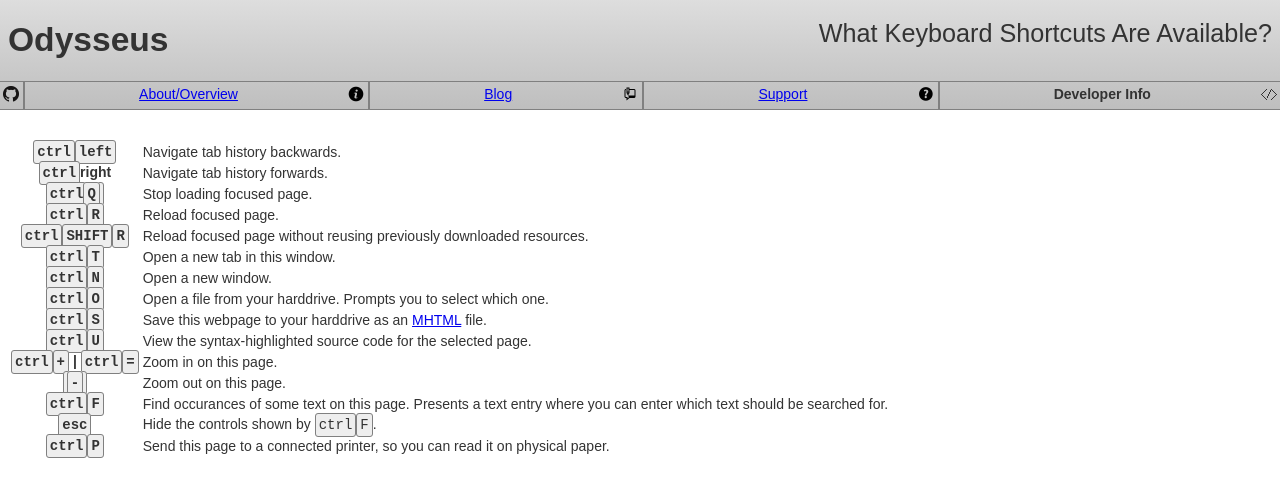
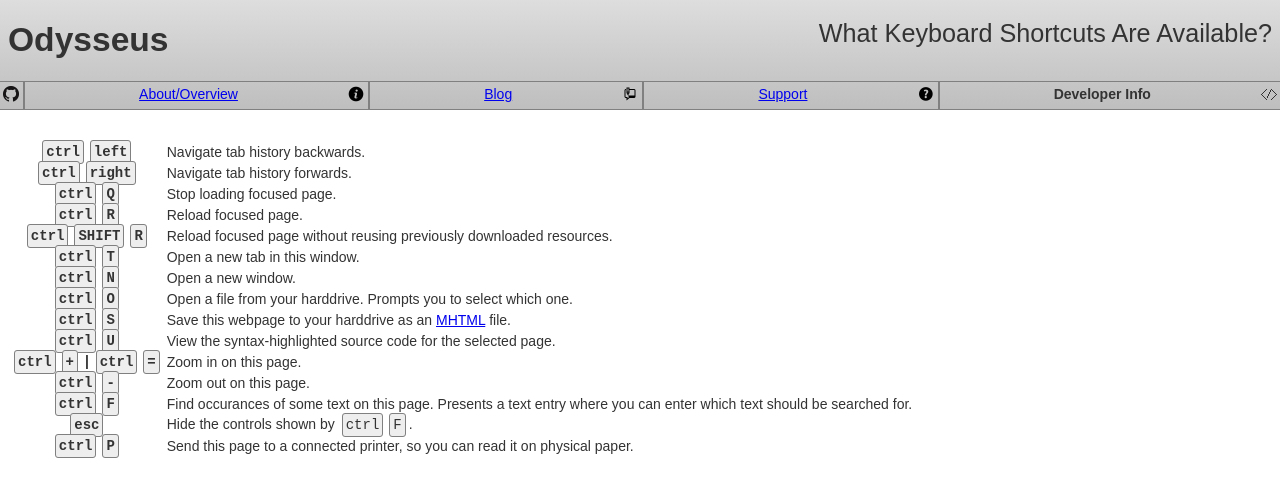
Before and after one commit to alcinnz/Odysseus-support, a Jekyll site: the page built from _guides/keyboard-shortcuts.html, in a window 1280 px wide. Shown: the top 497 px of the page. Built offline with Jekyll 4.4.1, drawn with Linux system fonts in a browser that asks for light colours.

Commit message:
Correct markup and add yet more whitespace

```diff
--- a/_guides/keyboard-shortcuts.html
+++ b/_guides/keyboard-shortcuts.html
@@ -6,12 +6,13 @@
 <style>
   table {
     margin-top: 40px;
-    table-spacing: 10px;
+    table-spacing: 40px;
   }
   kbd {
     border-radius: 3px;
     border: thin solid gray;
     padding: 3px;
+    margin: 3px;
     font-family: monospace;
     background: #eee;
   }
@@ -23,11 +24,11 @@
     <td>Navigate tab history backwards.</td>
   </tr>
   <tr>
-    <th><kbd>ctrl</kbd><kdb>right</kbd></th>
+    <th><kbd>ctrl</kbd><kbd>right</kbd></th>
     <td>Navigate tab history forwards.</td>
   </tr>
   <tr>
-    <th><kbd>ctrl</kdb><kbd>Q</kbd></th>
+    <th><kbd>ctrl</kbd><kbd>Q</kbd></th>
     <td>Stop loading focused page.</td>
   </tr>
   <tr>
@@ -63,7 +64,7 @@
     <td>Zoom in on this page.</td>
   </tr>
   <tr>
-    <th><kbd><ctrl</kbd><kbd>-</kbd></th>
+    <th><kbd>ctrl</kbd><kbd>-</kbd></th>
     <td>Zoom out on this page.</td>
   </tr>
   <tr>
```
